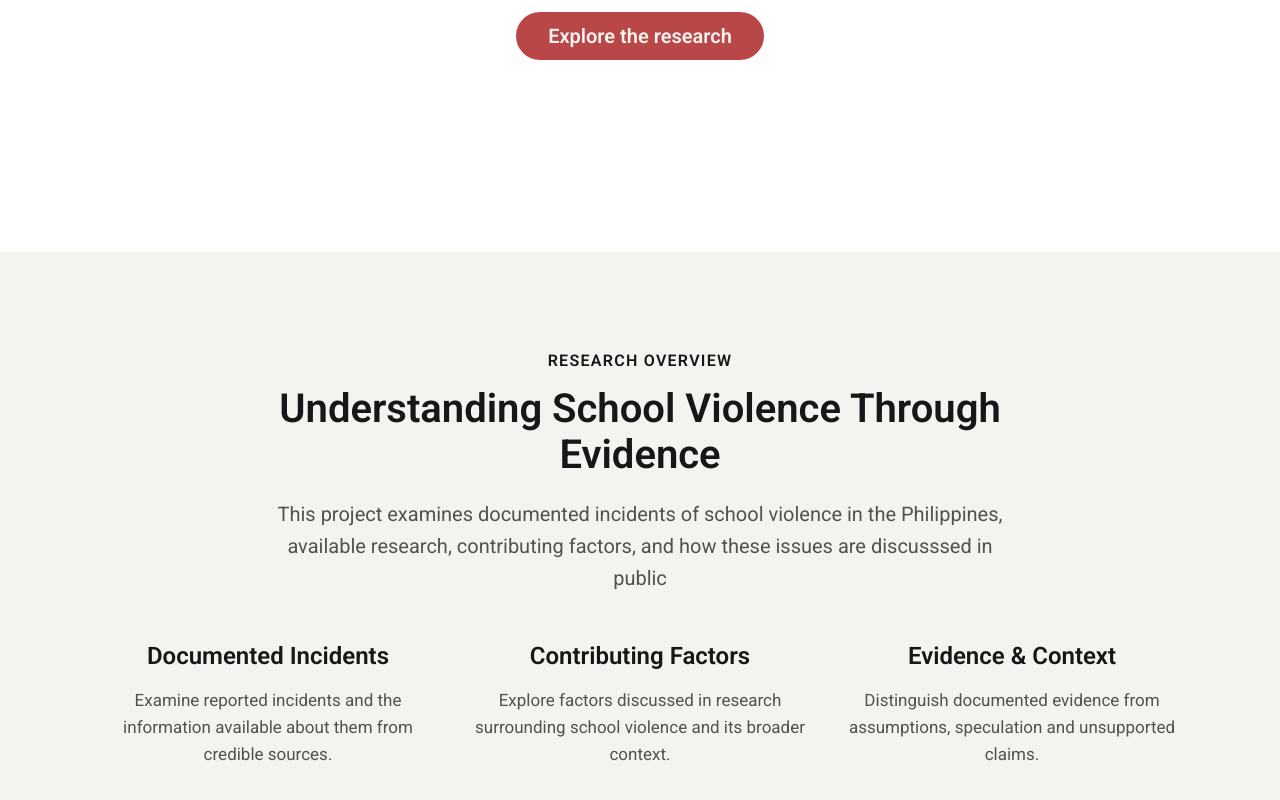
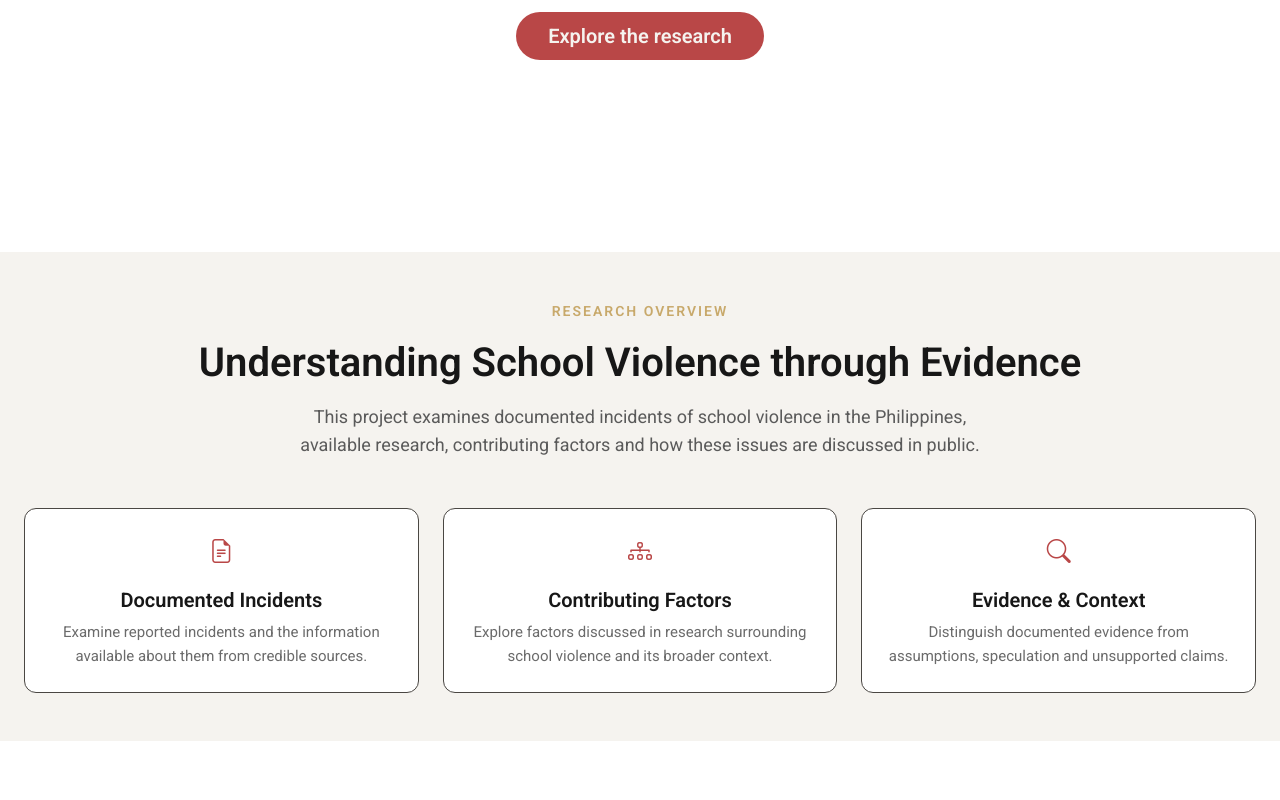
Before and after one commit to dvkak1/school-shooting-awareness, a Vue app: page / in a window 1280 px wide. Shown: the part 655-1455 px from the top of the page. After the commit the page ends 1396 px from the top, so only its background shows below. Built offline with nearby package versions, Linux system fonts and the light colour scheme.

Commit message:
designed stylesheet for research overview section

```diff
--- a/index.html
+++ b/index.html
@@ -6,6 +6,7 @@
   <link rel="preconnect" href="https://fonts.googleapis.com">
   <link rel="preconnect" href="https://fonts.gstatic.com" crossorigin>
   <link href="https://fonts.googleapis.com/css2?family=Roboto:wght@400;500;600&display=swap" rel="stylesheet">
+  <link rel="stylesheet" href="https://cdn.jsdelivr.net/npm/bootstrap-icons@1.11.3/font/bootstrap-icons.min.css">
   <script src="https://www.google.com/recaptcha/api.js?render=explicit"></script>
   <title>School Violence Awareness Site</title>
 </head>
--- a/src/App.vue
+++ b/src/App.vue
@@ -1,8 +1,8 @@
 <script setup>
   import Navbar from "./components/NavbarComponent.vue";
   import Hero from "./components/Hero.vue";
-  import Research from "./components/ResearchOverview.vue"
-
+  import Research from "./components/ResearchOverview.vue";
+  import 'bootstrap-icons/font/bootstrap-icons.css';
 </script>
 
 
--- a/src/assets/main.css
+++ b/src/assets/main.css
@@ -169,80 +169,63 @@
 /* Hero section code ends here */
 
 /* Research Overview code starts here */
-#research {
-  background-color: var(--color-light);
+#research-overview {
+   background: var(--color-light);
+}
+
+#research-overview .eyebrow {
+  color: var(--color-gold);
+  font-family: Roboto, sans-serif;
+  font-weight: 600;
+  font-size: 14px;
+  letter-spacing: 2px;
+  text-transform: uppercase;
+}
+
+#research-overview h2 {
+  font-family: Roboto, sans-serif;
+  font-weight: 600;
+  font-size: 40px;
   color: var(--color-dark);
 }
 
-#research-eyebrow {
-  margin-bottom: 12px;
-
+#research-overview .lead {
   font-family: Roboto, sans-serif;
-  font-size: 16px;
-  font-weight: 600;
-  letter-spacing: 0.08em;
-
-  color: var(--color-ascent);
+  font-size: 18px;
+  color: #5A5A5A;
 }
 
-#research-title {
-  margin-bottom: 20px;
+.overview-card {
+  background: #FFFFFF;
+  border: 1px solid var(--color-border);
+  border-radius: 12px;
+  transition: transform 0.2s ease, box-shadow 0.2s ease;
+}
 
+.overview-card:hover {
+  transform: translateY(-4px);
+  box-shadow: 0 10px 24px rgba(0, 0, 0, 0.08);
+}
+
+
+.overview-card .icon-wrap i {
+  font-size: 24px;
+  color: var(--color-accent);
+}
+
+.overview-card .card-title {
   font-family: Roboto, sans-serif;
-  font-size: 40px;
   font-weight: 600;
-  line-height: 1.15;
-
+  font-size: 20px;
   color: var(--color-dark);
 }
 
-#research-description {
-  margin: 0 auto;
-
+.overview-card .card-text {
   font-family: Roboto, sans-serif;
-  font-size: 20px;
-  line-height: 1.6;
-
-  color: #55514C;
+  font-size: 15px;
+  color: #6B6B6B;
 }
 
-#research-card {
-  padding: 32px;
-
-  background-color: #FFFFFF;
-  border: 1px solid #DDD9D3;
-  border-radius: 12px;
-
-  transition:
-        transform 0.2s ease,
-        box-shadow 0.2s ease;
-}
-
-.research-card:hover {
-  transform: translateY(-4px);
-  box-shadow: 0 8px 24px rgba(23, 23, 23, 0.08);
-}
-
-.research-card h3 {
-  margin-bottom: 16px;
-
-  font-family: Roboto, sans-serif;
-  font-size: 24px;
-  font-weight: 600;
-
-  color: var(--color-dark);
-}
-
-
-.research-card p {
-  margin: 0;
-
-  font-family: Roboto, sans-serif;
-  font-size: 17px;
-  line-height: 1.6;
-
-  color: #55514C;
-}
 
 #projects, #tools {
   background-color: #1E1E1D;
--- a/src/components/Hero.vue
+++ b/src/components/Hero.vue
@@ -12,7 +12,7 @@
                   can distinguish evidence from speculation
 				</p>
 
-				<a href="#research" id="base" class="d-inline-block mt-5">Explore the research</a>
+				<a href="#research-overview" id="base" class="d-inline-block mt-5">Explore the research</a>
 			</div>
 
 		</div>
--- a/src/components/NavbarComponent.vue
+++ b/src/components/NavbarComponent.vue
@@ -10,7 +10,7 @@
                     <a href="#landing" class="nav-link" id="home">Home</a>
                 </li>
                 <li class="nav-item">
-                    <a href="#research" class="nav-link" id="nav-research">Research</a>
+                    <a href="#research-overview" class="nav-link" id="nav-research">Research</a>
                 </li>
                 <li class="nav-item">
                     <a href="#incidents" class="nav-link" id="incidents">Incidents</a>
--- /dev/null
+++ b/src/components/OverviewCard.vue
@@ -0,0 +1,19 @@
+<template>
+  <div class="col-12 col-md-6 col-lg-4">
+   <div class="overview-card h-100 p-4 text-center">
+   	<div class="icon-wrap mb-3">
+   		<i :class="['bi', icon]"></i>
+   	</div>
+   	<h5 class="card-title mb-2">{{ title }}</h5>
+   	<p class="card-text mb-0">{{ description }}</p>
+   </div>
+</div>
+</template>
+
+<script setup>
+	defineProps({
+		title: {type: String, required: true},
+		description: { type: String, required: true },
+		icon: { type: String, required: true },
+	});
+</script>
--- a/src/components/ResearchOverview.vue
+++ b/src/components/ResearchOverview.vue
@@ -1,46 +1,41 @@
 <template>
-	<section class="py-5 container-fluid" id="research">
-		<div class="container py-5">
-          <div class="row justify-content-center text-center">
-             <div class="col-lg-8">
-                <p id="research-eyebrow">RESEARCH OVERVIEW</p>
+	<section class="py-5" id="research-overview">
+		<p class="eyebrow text-center">RESEARCH OVERVIEW</p>
+		<h2 class="text-center mb-3">Understanding School Violence through Evidence</h2>
+		<p class="lead text-center mx-auto mb-5" style="max-width: 700px;">
+			This project examines documented incidents of school violence in the Philippines, available research, contributing factors and how these issues are discussed in public.
+		</p>
 
-                <h2 id="research-title">
-                	Understanding School Violence Through Evidence
-                </h2>
+	<div class="row justify-content-center g-4 px-4">
+		<OverviewCard
+		   v-for="card in cards"
+		   :key="card.title"
+		   :title="card.title"
+		   :description="card.description"
+		   :icon="card.icon"
+		 />
+	</div>
+ </section>
+</template>
 
-                <p id="research-description">
-                	This project examines documented incidents of school violence in the Philippines, available research, contributing factors, and how these issues are discusssed in public
-                </p>
-             </div>
+<script setup>
+	import OverviewCard from './OverviewCard.vue';
 
-
-		<div class="row g-4 mt-4">
-			<div class="col-md-4">
-	             <article class="research-card h-100">
-		              <h3>Documented Incidents</h3>
-		              <p>Examine reported incidents and the information available about them from credible sources.
-		              </p>
-	             </article>
-			</div>
-
-			<div class="col-md-4">
-	             <article class="research-card h-100">
-		              <h3>Contributing Factors</h3>
-		              <p>Explore factors discussed in research surrounding school violence and its broader context.
-		              </p>
-	             </article>
-			</div>
-
-			<div class="col-md-4">
-           <article class="research-card h-100">
-		              <h3>Evidence &amp; Context</h3>
-		              <p>Distinguish documented evidence from assumptions, speculation and unsupported claims.
-		              </p>
-	         </article>
-			</div>
-		</div>
-	</div>
-</div>
-</section>
-</template>
+	const cards = [
+        {
+        	title: 'Documented Incidents',
+        	description: 'Examine reported incidents and the information available about them from credible sources.',
+        	icon: 'bi-file-earmark-text',
+        },
+        {
+        	 title: 'Contributing Factors',
+        	 description: "Explore factors discussed in research surrounding school violence and its broader context.",
+        	 icon: 'bi-diagram-3',
+        },
+        {
+        	 title:'Evidence & Context',
+        	 description: 'Distinguish documented evidence from assumptions, speculation and unsupported claims.',
+        	 icon: 'bi-search',
+        },
+	];
+</script>
```
